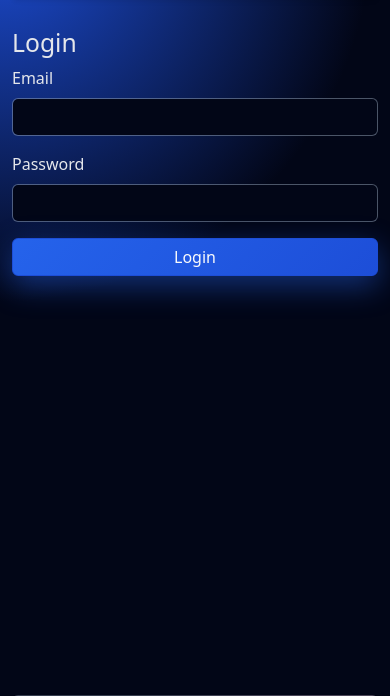
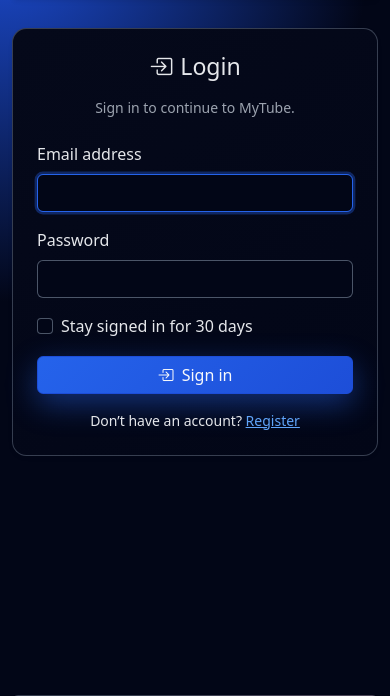
Before and after one commit to 8qBITs/MyTube, a Flask app: page /login?next=/video/1 in a window 390 px wide. Shown: the part 70-766 px from the top of the page. Run offline with Flask 3, Linux system fonts and the light colour scheme; some libraries are stand-ins or nearby versions.

Commit message:
Mobile compatibility
Fixed ui, improved video player for autoplay on mobile.

```diff
--- a/video_app/auth.py
+++ b/video_app/auth.py
@@ -49,9 +49,17 @@
     if request.method == "POST":
         email = request.form.get("email", "").strip().lower()
         password = request.form.get("password", "")
+
+        # "Stay signed in" checkbox (value="1" in the form)
+        remember = request.form.get("remember") == "1"
+
         user = User.query.filter_by(email=email).first()
         if user and user.check_password(password):
             session["user_id"] = user.id
+
+            # Make this session persistent (uses PERMANENT_SESSION_LIFETIME from config)
+            session.permanent = remember
+
             flash("Logged in.", "success")
             next_url = request.args.get("next") or url_for("main.index")
             return redirect(next_url)
--- a/video_app/static/css/style.css
+++ b/video_app/static/css/style.css
@@ -394,6 +394,9 @@
 
 .pagination {
   gap: 0.15rem;
+  /* Center the pagination UL in its parent container */
+  margin-left: auto;
+  margin-right: auto;
 }
 
 .page-link {
@@ -427,6 +430,25 @@
   border-color: rgba(55, 65, 81, 0.8);
   color: rgba(75, 85, 99, 0.7);
   box-shadow: none;
+}
+
+/* Mobile pagination tweaks: smaller + more breathing room above footer */
+@media (max-width: 576.98px) {
+  .pagination {
+    gap: 0.1rem;
+  }
+
+  .page-link {
+    padding-inline: 0.45rem;
+    padding-block: 0.2rem;
+    font-size: 0.78rem;
+  }
+
+  nav[aria-label="Videos pagination"],
+  nav[aria-label="Liked videos pagination"],
+  nav[aria-label="Comments pagination"] {
+    margin-bottom: 1.5rem;
+  }
 }
 
 /* =========================================================
--- a/video_app/templates/base.html
+++ b/video_app/templates/base.html
@@ -216,7 +216,14 @@
       });
 
       player.ready(function () {
-        // Restore volume & mute state from localStorage
+        // Default to muted for autoplay on mobile
+        try {
+          player.muted(true);
+        } catch (e) {
+          // ignore if something goes wrong
+        }
+
+        // Restore volume & mute state from localStorage (overrides default if present)
         try {
           const raw = window.localStorage.getItem(storageKey);
           if (raw) {
--- a/video_app/templates/login.html
+++ b/video_app/templates/login.html
@@ -1,20 +1,76 @@
 {% extends "base.html" %}
-{% block title %}Login - MyTube{% endblock %}
+{% block title %}Login - {{ site_name or 'MyTube' }}{% endblock %}
+
 {% block content %}
 <div class="row justify-content-center">
-  <div class="col-md-4">
-    <h2>Login</h2>
-    <form method="post">
-      <div class="mb-3">
-        <label class="form-label">Email</label>
-        <input class="form-control" name="email" type="email" required>
+  <div class="col-md-6 col-lg-5">
+    <div class="card shadow-sm">
+      <div class="card-body p-4">
+        <h3 class="card-title mb-3 text-center">
+          <i class="bi bi-box-arrow-in-right me-2"></i>Login
+        </h3>
+        <p class="text-muted text-center small mb-4">
+          Sign in to continue to {{ site_name or 'MyTube' }}.
+        </p>
+
+        <form method="post" action="{{ url_for('auth.login') }}">
+          <input type="hidden" name="csrf_token" value="{{ csrf_token() if csrf_token is defined else '' }}">
+
+          <div class="mb-3">
+            <label for="email" class="form-label">Email address</label>
+            <input
+              type="email"
+              class="form-control"
+              id="email"
+              name="email"
+              required
+              autofocus
+              value="{{ request.form.get('email', '') }}"
+            >
+          </div>
+
+          <div class="mb-3">
+            <label for="password" class="form-label">Password</label>
+            <input
+              type="password"
+              class="form-control"
+              id="password"
+              name="password"
+              required
+            >
+          </div>
+
+          <div class="d-flex justify-content-between align-items-center mb-3">
+            <div class="form-check">
+              <input
+                class="form-check-input"
+                type="checkbox"
+                id="remember"
+                name="remember"
+                value="1"
+                {% if request.form.get('remember') %}checked{% endif %}
+              >
+              <label class="form-check-label" for="remember">
+                Stay signed in for 30 days
+              </label>
+            </div>
+          </div>
+
+          <div class="d-grid mb-3">
+            <button type="submit" class="btn btn-primary">
+              <i class="bi bi-box-arrow-in-right me-1"></i> Sign in
+            </button>
+          </div>
+
+          {% if registration_enabled %}
+            <p class="text-center small mb-0">
+              Don’t have an account?
+              <a href="{{ url_for('auth.register') }}">Register</a>
+            </p>
+          {% endif %}
+        </form>
       </div>
-      <div class="mb-3">
-        <label class="form-label">Password</label>
-        <input class="form-control" name="password" type="password" required>
-      </div>
-      <button class="btn btn-primary w-100" type="submit">Login</button>
-    </form>
+    </div>
   </div>
 </div>
 {% endblock %}
--- a/video_app/templates/video_detail.html
+++ b/video_app/templates/video_detail.html
@@ -12,8 +12,10 @@
           <video
             class="video-js vjs-big-play-centered video-main js-player"
             playsinline
+            webkit-playsinline
             controls
             autoplay
+            muted
             preload="auto"
             {% if video.thumbnail_filename %}
               poster="{{ url_for('main.thumbnail', thumb_name=video.thumbnail_filename) }}"
```
Also changed, not shown: video_app/templates/index.html (+37 -7 lines).
